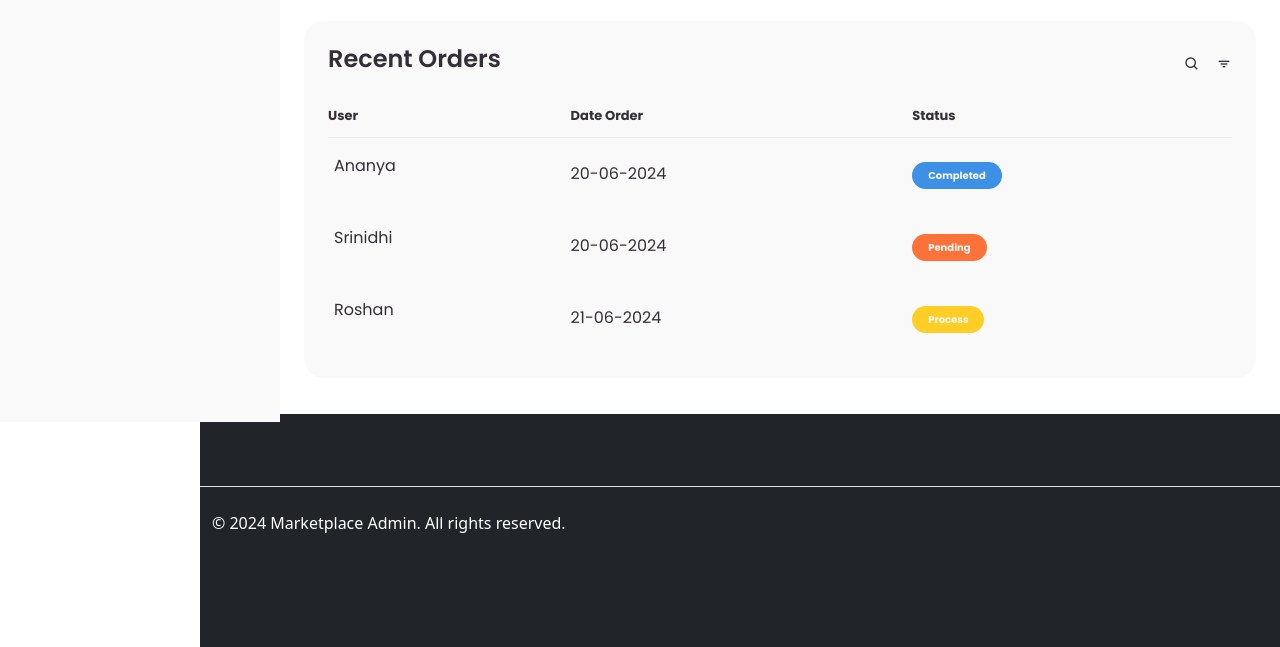
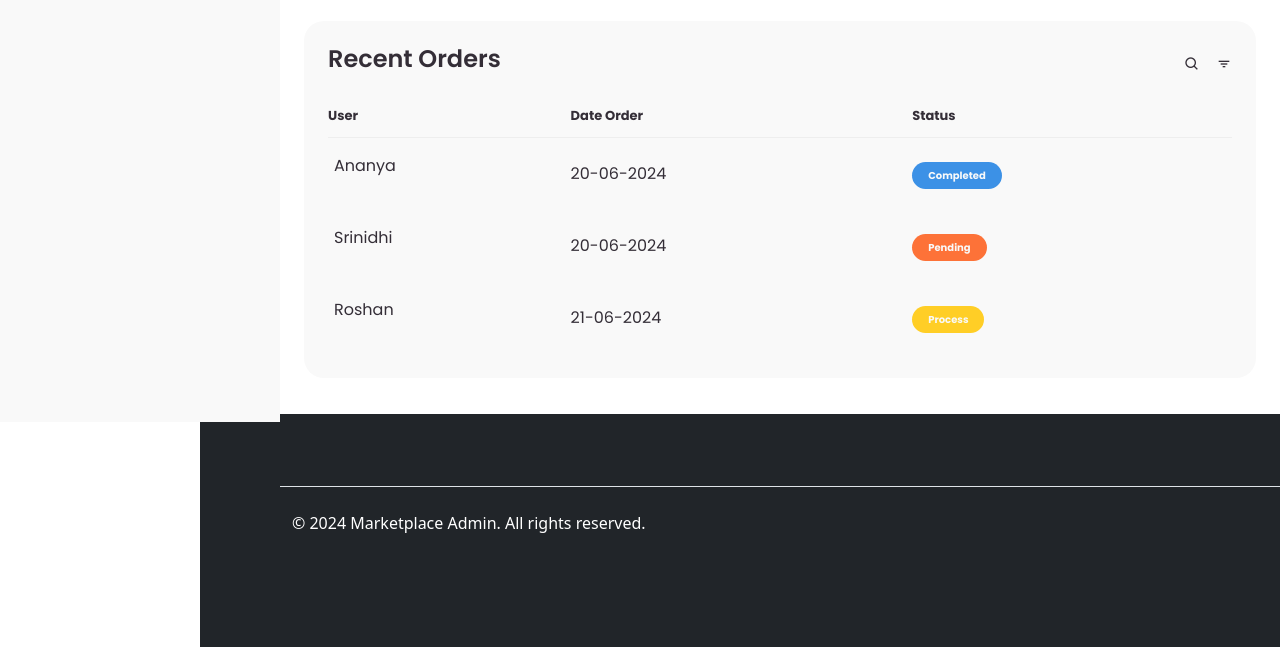
Before and after one commit to roshkml25/Marketplace-Frontend, a plain HTML site: page Marketplace Frontend/admin/index.html in a window 1280 px wide. Shown: the part 378-1025 px from the top of the page. Drawn offline with nearby package versions, Linux system fonts and the light colour scheme.

Commit message:
Update style.css

```diff
--- a/Marketplace Frontend/admin/style.css
+++ b/Marketplace Frontend/admin/style.css
@@ -15,8 +15,8 @@ li {
 }
 
 footer{
-	text-align: right;
 	margin-left: 200px;
+	padding-left: 80px;
 }
 
 
```
